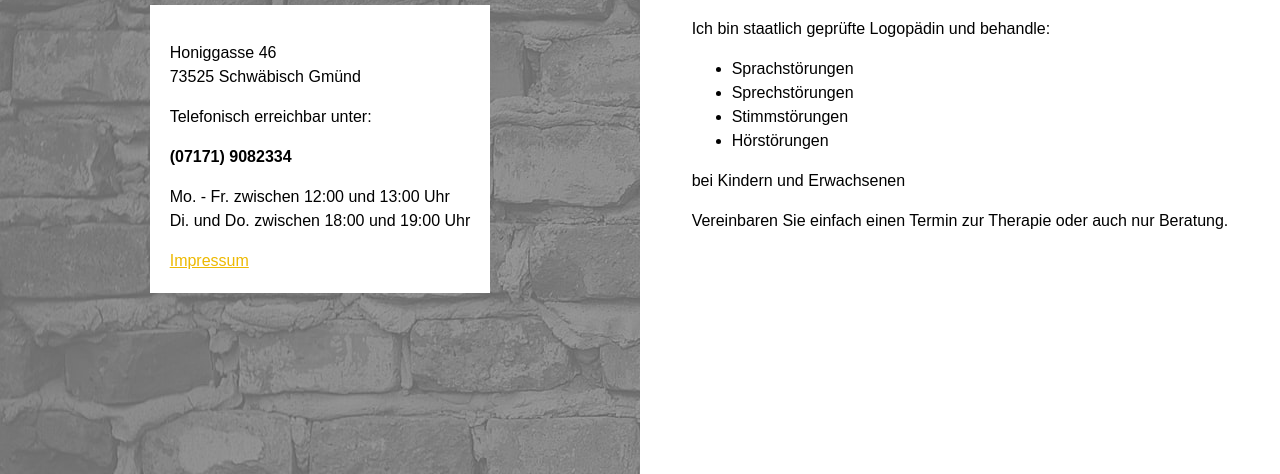
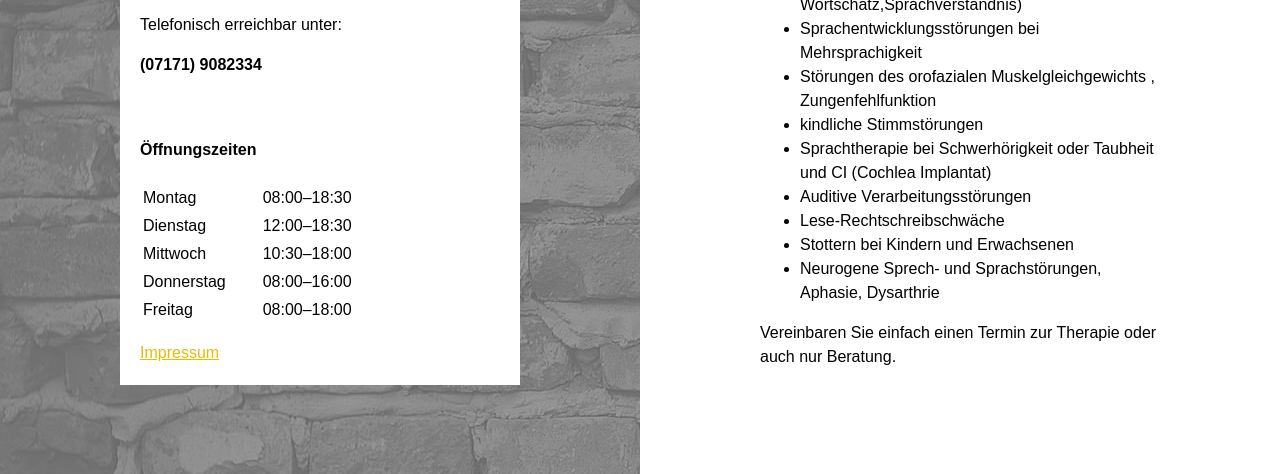
Before and after one commit to paulsonnentag/logopaediesonnentag-de, a plain HTML site: page index.html in a window 1280 px wide. Shown: the part 326-800 px from the top of the page. Drawn offline with Linux system fonts and the light colour scheme; a web font is replaced by a local one.

Commit message:
Add opening times

```diff
--- a/index.html
+++ b/index.html
@@ -1,5 +1,6 @@
 <!DOCTYPE html>
 <html lang="de">
+
 <head>
   <meta charset="UTF-8">
   <meta name="google-site-verification" content="wTfVkPW_mb6PX3qM7rr1bDfbs6bikoAvASsQYTPeRIY" />
@@ -8,6 +9,7 @@
   <link href="https://fonts.googleapis.com/css?family=Droid+Sans:400,700" rel="stylesheet">
   <link rel="stylesheet" href="style.css">
 </head>
+
 <body>
 
   <div class="Grid">
@@ -39,11 +41,45 @@
           <p>
             <b>(07171) 9082334</b>
           </p>
+
+
+          <br>
+
+          <h4>Öffnungszeiten</h4>
+
           <p>
-              Mo. - Fr. zwischen 12:00 und 13:00 Uhr<br>
-              Di. und Do. zwischen 18:00 und 19:00 Uhr
+
+            <table class="OpeningTimes">
+              <tr>
+                <td>Montag</td>
+                <td>08:00–18:30</td>
+              </tr>
+              <tr>
+                <td>Dienstag</td>
+
+                <td>12:00–18:30</td>
+              </tr>
+              <tr>
+
+                <td>Mittwoch</td>
+
+                <td>10:30–18:00</td>
+              </tr>
+              <tr>
+
+                <td>Donnerstag</td>
+
+                <td> 08:00–16:00 </td>
+              </tr>
+              <tr>
+
+                <td>Freitag</td>
+
+                <td>08:00–18:00</td>
+              </tr>
+
+            </table>
           </p>
-
 
           <a href='impressum.html'>Impressum</a>
 
@@ -59,17 +95,20 @@
         <h1 class="Hero__title">Über mich</h1>
         <p class="Hero__content">
 
-            Ich bin staatlich geprüfte Logopädin und behandle:
+          Ich bin staatlich geprüfte Logopädin und biete Therapie und Beratung bei:
 
           <ul>
-              <li>Sprachstörungen</li>
-              <li>Sprechstörungen</li>
-              <li>Stimmstörungen</li>
-              <li>Hörstörungen</li>
+            <li>Artikulationsstörungen</li>
+            <li>Sprachentwicklungsstörungen (Grammatik, Wortschatz,Sprachverständnis)</li>
+            <li>Sprachentwicklungsstörungen bei Mehrsprachigkeit</li>
+            <li>Störungen des orofazialen Muskelgleichgewichts , Zungenfehlfunktion</li>
+            <li>kindliche Stimmstörungen</li>
+            <li>Sprachtherapie bei Schwerhörigkeit oder Taubheit und CI (Cochlea Implantat)</li>
+            <li>Auditive Verarbeitungsstörungen</li>
+            <li>Lese-Rechtschreibschwäche</li>
+            <li>Stottern bei Kindern und Erwachsenen</li>
+            <li>Neurogene Sprech- und Sprachstörungen, Aphasie, Dysarthrie</li>
           </ul>
-
-          bei Kindern und Erwachsenen
-
         </p>
 
         <p class='Hero__content'>
@@ -79,4 +118,5 @@
     </div>
   </div>
 </body>
+
 </html>
--- a/style.css
+++ b/style.css
@@ -35,7 +35,7 @@ body, html {
 .Grid__half {
     width: 50%;
     min-height: 700px;
-    min-width: 300px;
+    min-width: 400px;
     height: 100vh;
     display: -webkit-box;
     display: -ms-flexbox;
@@ -60,7 +60,9 @@ body, html {
 
 .Hero {
     margin: 30px;
-    max-width: 550px;
+    max-width: 800px;
+    width: 100%;
+    max-width: 400px;
 }
 
 .Hero__title {
@@ -108,3 +110,7 @@ body, html {
 a {
     color: #edb901;
 }
+
+.OpeningTimes {
+    width: 250px;
+}
```
Lines whose indentation alone changed are shown as unchanged.
